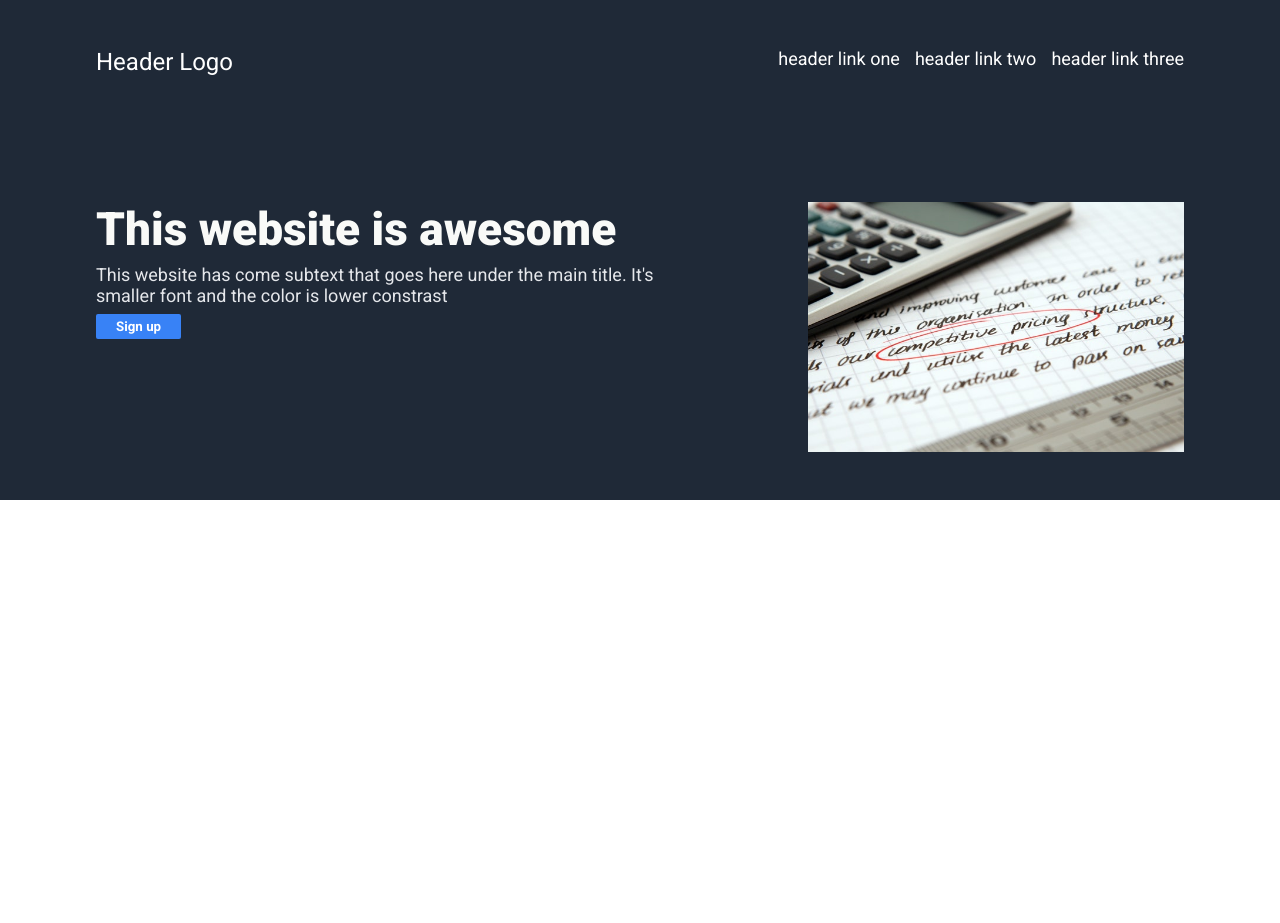
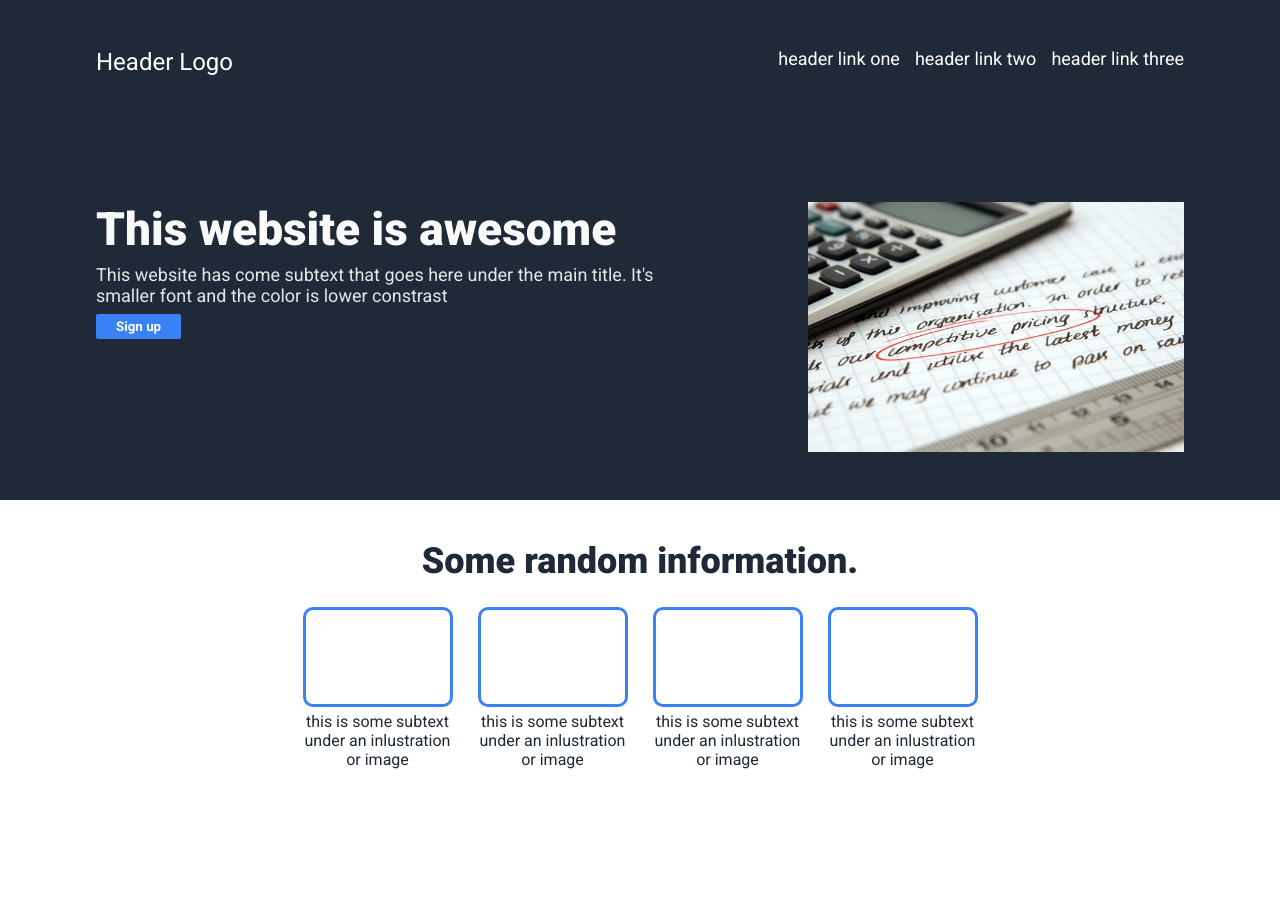
Before and after one commit to souza-vitor/odin-landing-page, a plain HTML site: page index.html in a window 1280 px wide. Before the commit the page ends 800 px from the top, so only its background shows below. Drawn offline with Linux system fonts and the light colour scheme.

Commit message:
information section created

```diff
--- a/index.html
+++ b/index.html
@@ -31,5 +31,26 @@
             </div>
         </div>
     </div>
+    <div class="information">
+        <h2>Some random information.</h2>
+        <div class="cards">
+            <div class="card">
+                <div class="box"></div>
+                <p>this is some subtext under an inlustration or image</p>
+            </div>
+            <div class="card">
+                <div class="box"></div>
+                <p>this is some subtext under an inlustration or image</p>
+            </div>
+            <div class="card">
+                <div class="box"></div>
+                <p>this is some subtext under an inlustration or image</p>
+            </div>
+            <div class="card">
+                <div class="box"></div>
+                <p>this is some subtext under an inlustration or image</p>
+            </div>
+        </div>
+    </div>
 </body>
 </html>
--- a/style.css
+++ b/style.css
@@ -96,4 +96,47 @@ img{
     border: 0;
     color: white;
     font-weight: bolder;
+    cursor: pointer;
 }
+
+/*information*/
+
+.information{
+    display: flex;
+    flex-direction: column;
+    align-items: center;
+    padding: 20px;
+    margin: 20px;
+    gap: 25px;
+    height: 400px;
+}
+
+.information h2{
+    font-size: 36px;
+    font-weight: 900;
+    color: #1f2937;
+}
+
+.cards{
+    display: flex;
+    gap: 25px;
+}
+
+.card{
+    display: flex;
+    flex-direction: column;
+    gap: 5px;
+}
+
+.box{
+    width: 150px;
+    height: 100px;
+    border: 3px solid #3882F6;
+    border-radius: 10px;
+}
+
+.card p{
+    width: 150px;
+    text-align: center;
+    color: #1f2937;
+}
```
